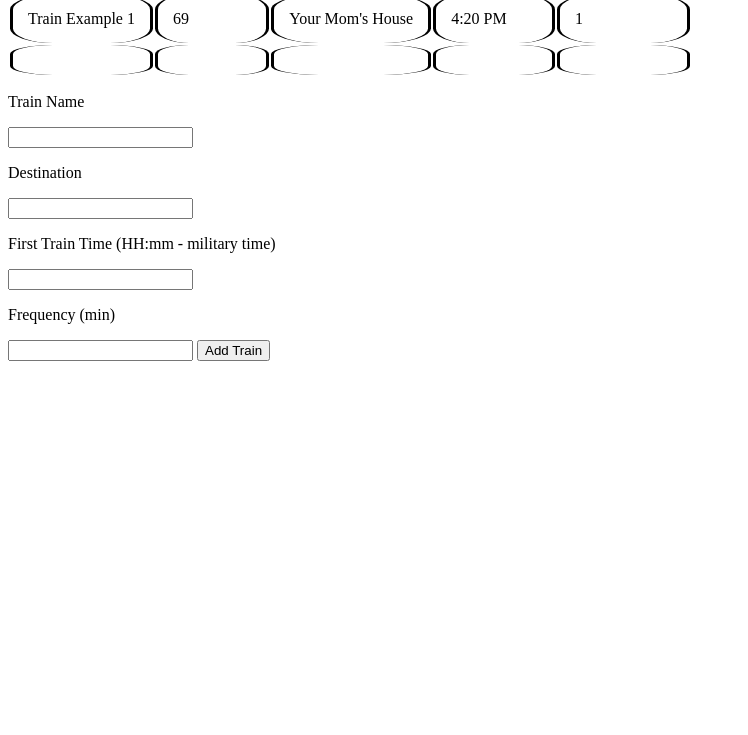
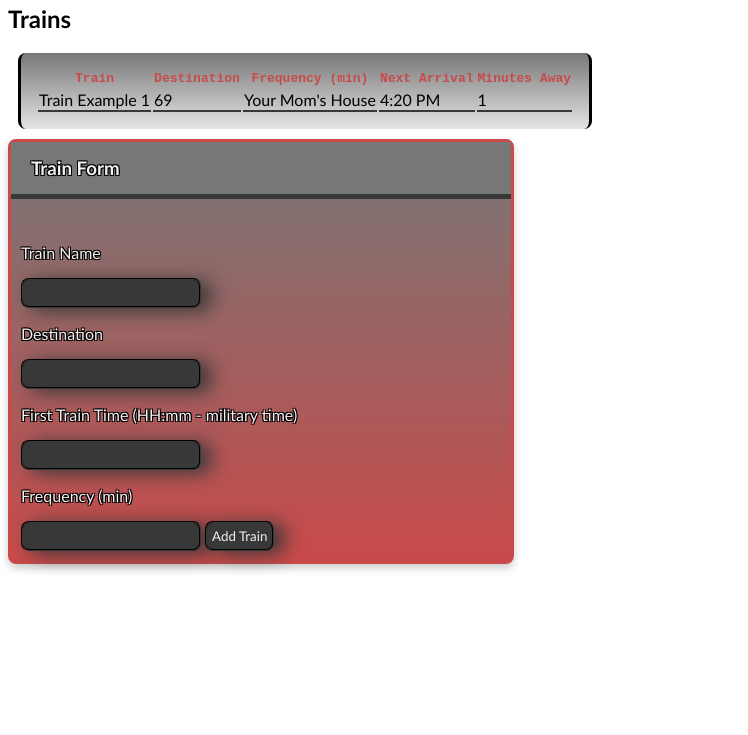
Before and after one commit to ajbarbati/Train-Scheduler, a plain HTML site: page index.html in a window 1280 px wide. Shown: the part 65-800 px from the top of the page, without its empty margins (0-748 px from the left). Drawn offline with nearby package versions, Linux system fonts and the light colour scheme; no server answers.

Commit message:
css styling

```diff
--- a/assets/style.css
+++ b/assets/style.css
@@ -1,10 +1,85 @@
-th,
-td {
+* {
+    font-family: 'Trebuchet MS', 'Lucida Sans Unicode', 'Lucida Grande', 'Lucida Sans', Arial, sans-serif;
+}
+/*
+body {
+    background-image: url(../assets/images/concrete-texture.jpg);
+    background-attachment: fixed;
+} */
+
+/* Train Table */
+table {
     border-width: 10px;
-    border-color: black;
+    border-color: #c94a4a;
     border-left: solid;
     border-right: solid;
-    border-radius: 30%;
+    border-radius: 0.5rem;
     padding: 15px;
     margin: 10px;
+    background: linear-gradient(#777777, rgba(0, 0, 0, 0.1));
 }
+
+td {
+    border-bottom: 2px solid #383838;
+}
+
+th {
+    font-family: monospace;
+    color:#c94a4a;
+}
+/* ................ */
+
+/* Footer Card */
+footer {
+    box-shadow: 0 4px 8px 0 rgba(0,0,0,0.2);
+    transition: 0.2s;
+    border-radius: 0.5rem;
+    border-style: solid;
+    border-width: 3px;
+    border-color: #c94a4a;
+    background-image: linear-gradient(#777777, #c94a4a);
+    width: 500px;
+}
+footer:hover {
+    box-shadow:5px 14px 25px 1px #000;
+}
+
+h3 {
+    color: #f1f1f1;
+    text-shadow:
+        -1px -1px 0 #000,
+         1px -1px 0 #000,
+         -1px 1px 0 #000,
+          1px 1px 0 #000;
+    margin-top: 0px;
+    border-width: 5px;
+    border-bottom-style: solid;
+    border-color: #383838;
+    padding: 15px 20px 15px;
+    background-color: #777777;
+}
+form {
+    padding: 10px;
+}
+p {
+    color: #f1f1f1;
+    text-shadow:
+        -1px -1px 0 #000,
+         1px -1px 0 #000,
+         -1px 1px 0 #000,
+          1px 1px 0 #000;
+}
+#trainName,
+#destination,
+#trainTime,
+#frequency,
+#subBtn {
+    padding: 5px;
+    color: #f1f1f1;
+    background: #383838;
+    border-radius: 0.5rem;
+    border-style: groove;
+    box-shadow: 10px 3px 19px#383838;
+    border-color: #383838;
+}
+/* .............. */
--- a/index.html
+++ b/index.html
@@ -11,11 +11,12 @@
 <body>
     <article>
         <header>
-
+            <h1>Train Scheduler</h1>
         </header>
         <main>
             <table>
                     <thead>
+                        <h2>Trains</h2>
                         <tr>
                             <th>Train</th>
                             <th>Destination</th>
@@ -32,17 +33,11 @@
                             <td>4:20 PM</td>
                             <td>1</td>
                         </tr>
-                        <tr>
-                            <td></td>
-                            <td></td>
-                            <td></td>
-                            <td></td>
-                            <td></td>
-                        </tr>
                     </tbody>
             </table>
         </main>
         <footer>
+            <h3>Train Form</h3>
             <form>
                 <p>Train Name</p> <input type="text" id="trainName">
                 <p>Destination</p> <input type="text" id="destination">
```
Also changed, not shown: 2 other files.
